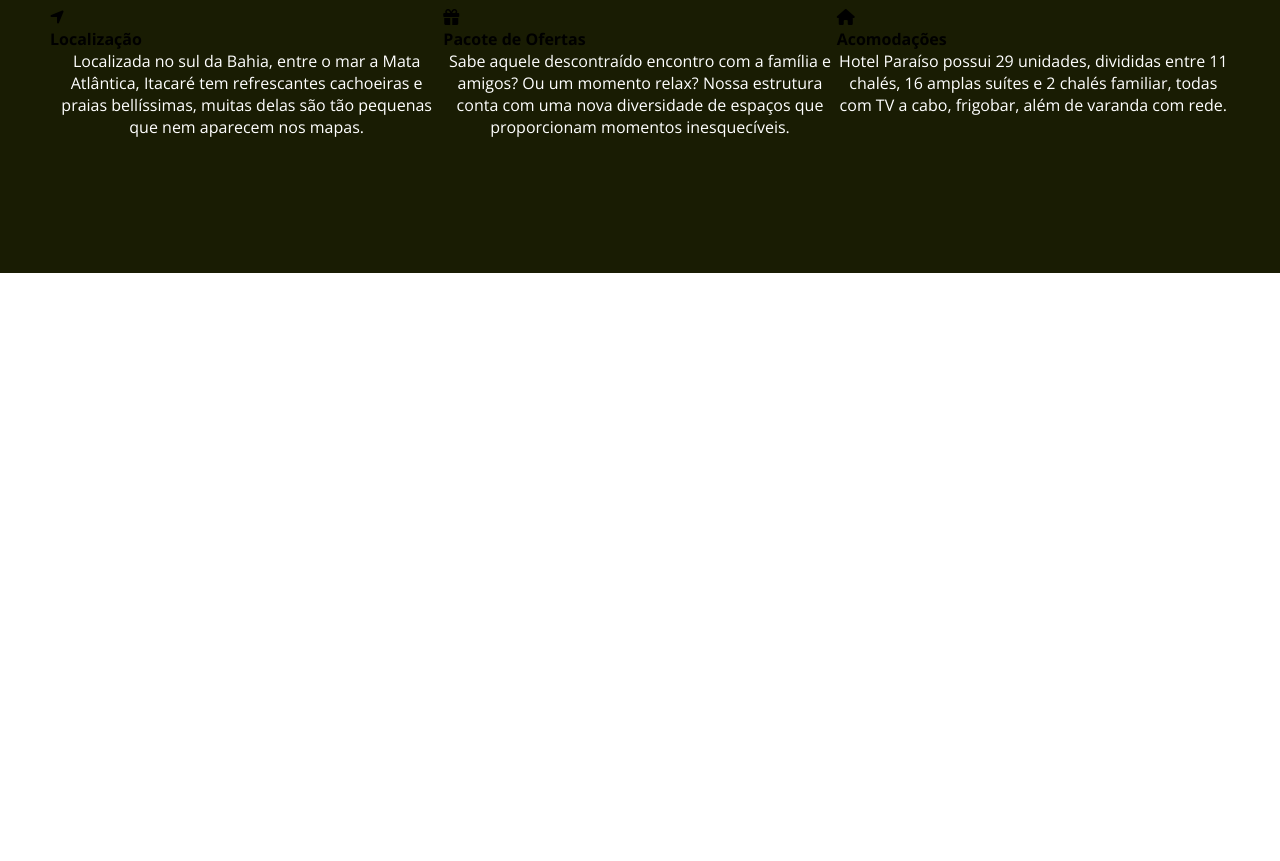
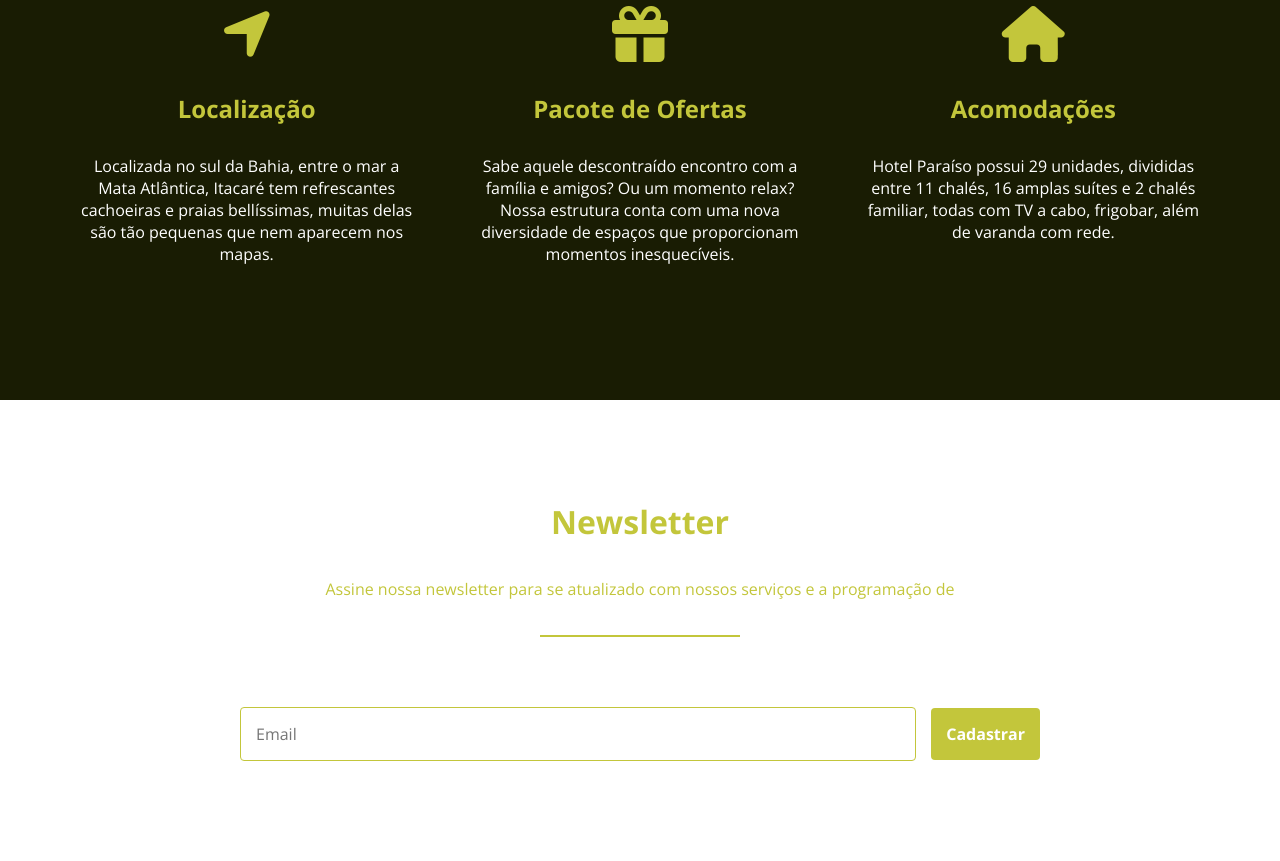
Before and after one commit to GuiBublitz/GridLayout-Flexbox-CSS, a plain HTML site: page project.html in a window 1280 px wide. Shown: the part 2252-3113 px from the top of the page. Before the commit the page ends 2525 px from the top, so only its background shows below. Drawn offline with nearby package versions, Linux system fonts and the light colour scheme.

Commit message:
Last section 'newslatter' already done :) going to footer now

```diff
--- a/project.html
+++ b/project.html
@@ -74,5 +74,16 @@
             </li>
         </ul>
     </section>
+    <section class="newsletter">
+        <h3>Newsletter</h3>
+        <p>
+            Assine nossa newsletter para se atualizado com nossos serviços e a programação de
+        </p>
+        <hr>
+        <form>
+            <input type="email" placeholder="Email">
+            <button>Cadastrar</button>
+        </form>
+    </section>
 </body>
 </html>
--- a/style/project.css
+++ b/style/project.css
@@ -176,5 +176,87 @@ header li:last-child{
     border: none;
 }
 .caracteristicas .grid{
+    width: 100%;
     display: flex;
 }
+.caracteristicas .grid li{
+    padding: 0 30px;
+    text-align: center;
+}
+.caracteristicas .grid li i{
+    color: #c3c63b;
+    font-size: 3.5rem;
+    margin-bottom: 30px;
+}
+.caracteristicas .grid li h4{
+    font-size:1.5rem;
+    color: #c3c63b;
+    margin-bottom: 30px;
+}
+.caracteristicas .grid li p{
+    color: #fff;
+}
+@media (max-width: 850px) {
+    .caracteristicas .grid {
+        flex-direction: column;
+    }
+}
+
+/*********************  NEWSLETTER  *********************/
+
+.newsletter{
+    display: flex;
+    flex-direction: column;
+    align-items: center;
+    padding: 100px 50px;
+}
+.newsletter h3{
+    font-size: 2rem;
+    margin-bottom: 35px;
+    color: #c3c63b;
+    text-align: center;
+}
+.newsletter p {
+    max-width: 800px;
+    margin-bottom: 35px;
+    color: #c3c63b;
+    text-align: center;
+}
+.newsletter hr{
+    width: 200px;
+    height: 2px;
+    background-color: #c3c63b;
+    margin-bottom: 70px;
+    border: none;
+}
+.newsletter form{
+    display: flex;
+    align-items: center;
+    justify-content: center;
+    flex-wrap: wrap;
+    width: 80%;
+    max-width: 800px;
+}
+.newsletter form input{
+    padding: 15px;
+    border: 1px solid #c3c63b;
+    border-radius: 4px;
+    margin-right: 15px;
+    flex: 1;
+}
+.newsletter form button{
+    padding: 15px;
+    background-color: #c3c63b;
+    color:#fff;
+    border-radius: 4px;
+    border: none;
+    cursor: pointer;
+    font-weight: bold;
+
+}
+@media (max-width: 700px) {
+    .newsletter form input{
+        flex-basis: 100%;
+        margin-bottom: 15px;
+    }
+}
```
